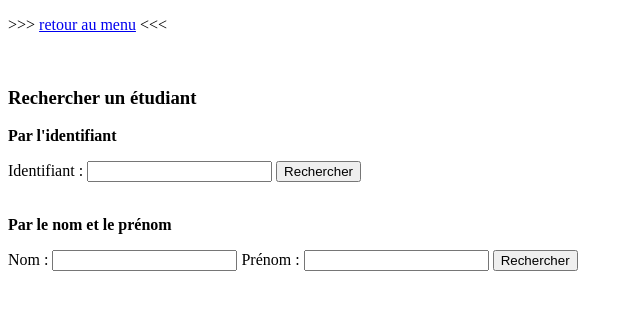
After one commit to ThomasBDZ/P2I, a Flask app: page /search_forms in a window 1280 px wide. The commit adds this page. Shown: the top 310 px of the page, without its empty margins (0-640 px from the left). Run offline with Flask 2, Linux system fonts and the light colour scheme.

Commit message:
suite application

```diff
--- a/application/index.py
+++ b/application/index.py
@@ -33,6 +33,14 @@ def student_info():
     page = template[:270] + table + template[270:]
     return page
 
+@app.route('/search_forms')
+def search_forms():
+    return render_template('search_forms.html')
+
+# @app.route("/results.html?id:<int:id>", methods = ['GET'])
+# def results():
+#     return render_template('results.html')
+
 # def get_db():
 #     db = getattr(g, '_database', None)
 #     if db is None:
--- a/application/templates/index.html
+++ b/application/templates/index.html
@@ -23,5 +23,7 @@
             <li><a href="">établissements d'origine</a></li>
             <li><a href="">écoles d'ingénieurs</a></li>
         </ul>
+
+        <p>>>> <a href="/search_forms">recherches spécifiques</a> <<<</p>
     </body>
 </html>
--- /dev/null
+++ b/application/templates/search_forms.html
@@ -0,0 +1,33 @@
+<!DOCTYPE html>
+
+<html>
+    <head>
+        <meta charset="UTF-8">
+        <link rel="stylesheet" href="{{ url_for('static', filename='./search_forms.css') }}">
+    </head>
+
+    <body>
+        <p>>>> <a href="/">retour au menu</a> <<<</p>
+        <br>
+        <h3>Rechercher un étudiant</h3>
+        <b>Par l'identifiant</b><br>
+        <form id = "form_id" method = "get" action = "results">
+            <p>
+                <label for = "id">Identifiant : </label>
+                <input type = "number" name = "id" id = "id" required/>
+                <button type = "submit" form = "form_id" value = "Submit">Rechercher</button>
+            </p>
+        </form>
+        <br>
+        <b>Par le nom et le prénom</b><br>
+        <form id = "form_name" method = "get" action = "results">
+            <p>
+                <label for = "name">Nom : </label>
+                <input type = "text" name = "name" id = "name" required/>
+                <label for = "first_name">Prénom : </label>
+                <input type = "text" name = "first_name" id = "first_name" required/>
+                <button type = "submit" form = "form_name" value = "Submit">Rechercher</button>
+            </p>
+        </form>
+    </body>
+</html>
```
Also changed, not shown: application/templates/results.html (added, +25 -0 lines), application/static/results.css (added), application/static/search_forms.css (added).
